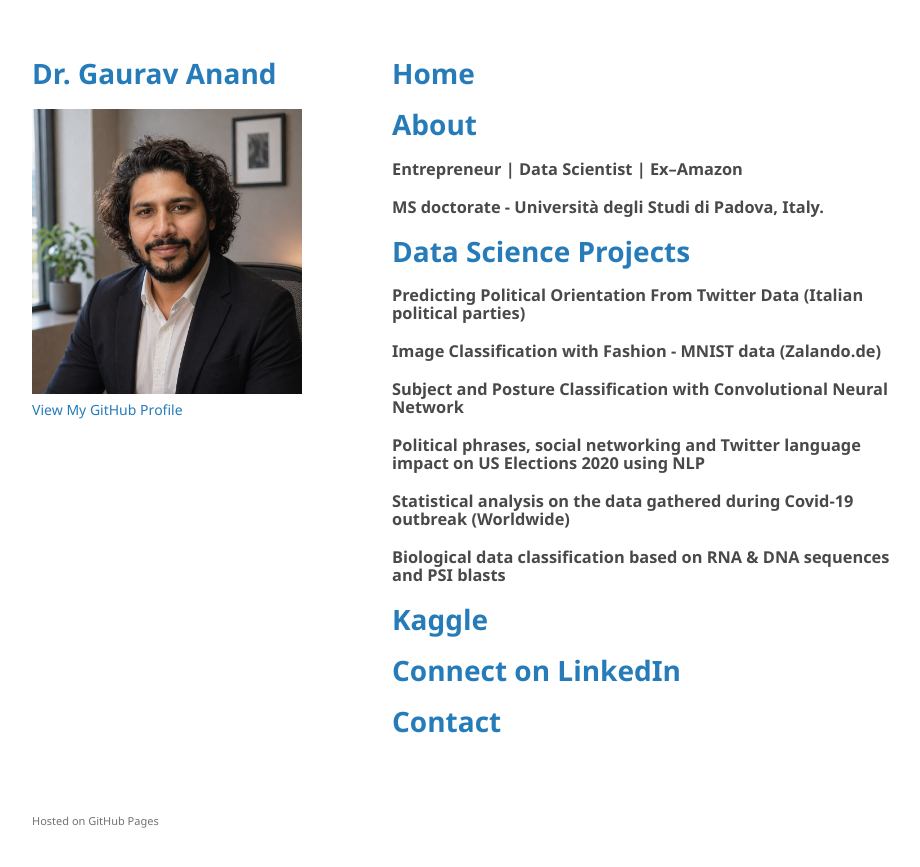
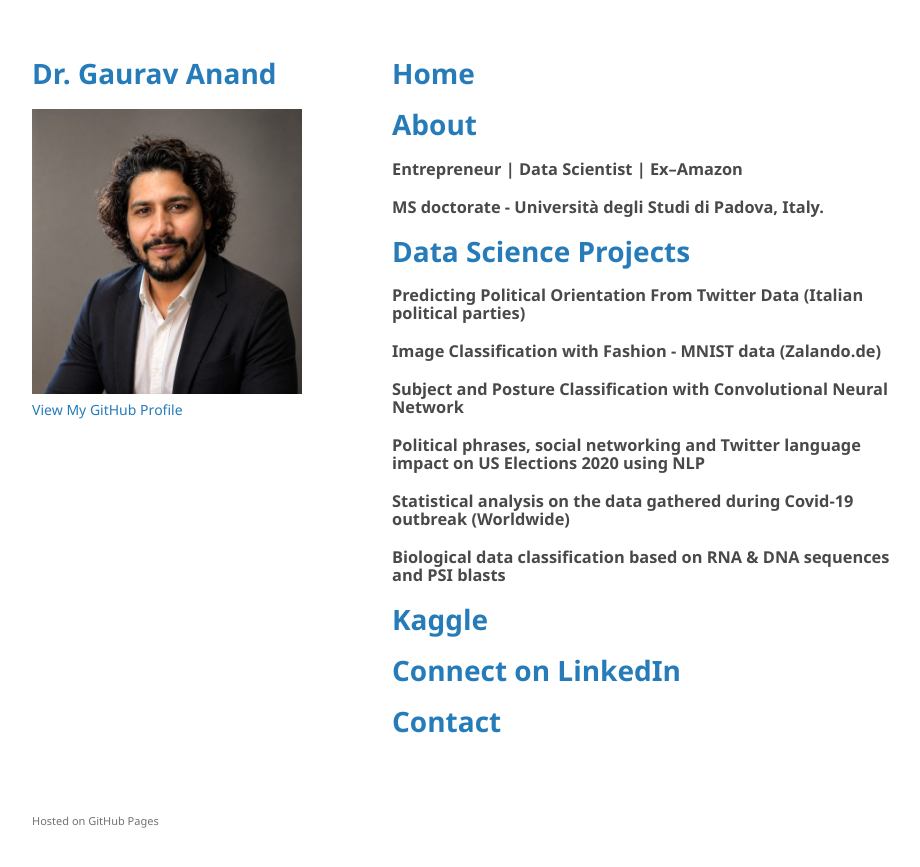
Before and after one commit to anandgrv/anandgrv.github.io, a Jekyll site: the page built from README.md, in a window 1280 px wide. Shown: the top 867 px of the page, without its empty margins (178-1098 px from the left). Built offline with Jekyll 4.4.1, drawn with Linux system fonts in a browser that asks for light colours; our own code applies the rules of GitHub Pages for plain Markdown files.

Commit message:
Update default.html

```diff
--- a/_layouts/default.html
+++ b/_layouts/default.html
@@ -22,7 +22,7 @@
         </a></h1>
 
         <div class="author__avatar">
-          <img src="/images/dp_p.png" alt="Gaurav Anand" itemprop="image">
+          <img src="/images/DSCF8672.jpg" alt="Gaurav Anand" itemprop="image">
         </div>
 
 
```
